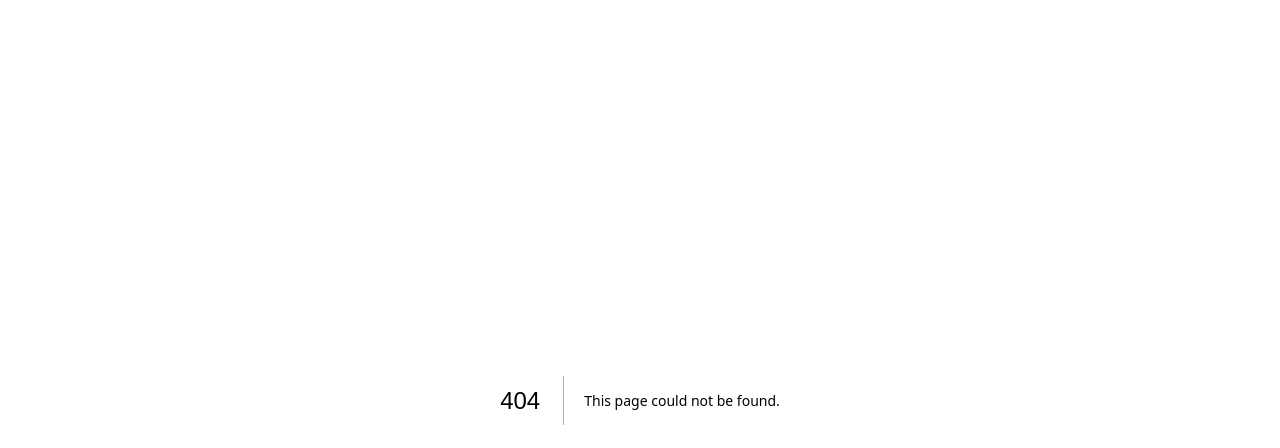
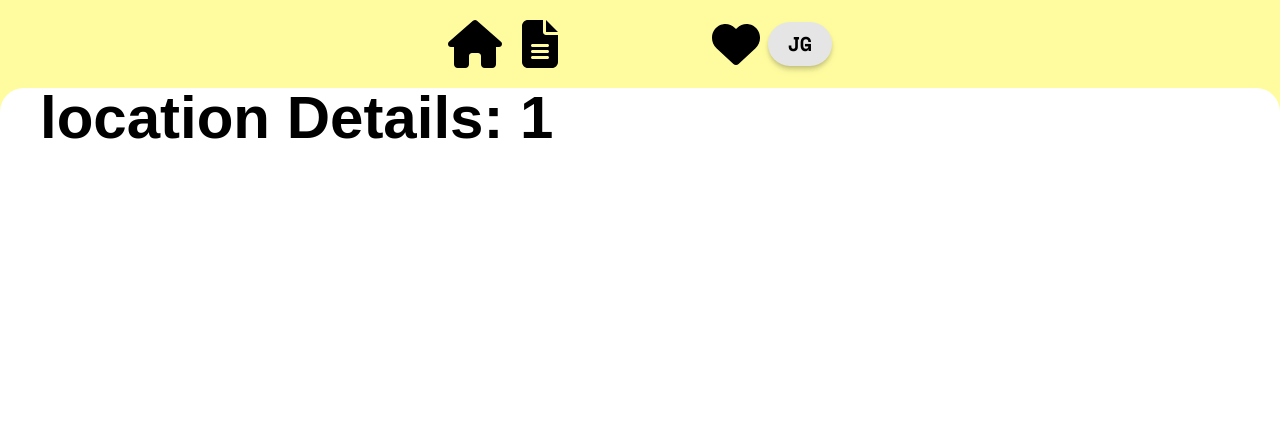
Before and after one commit to Janisgee/discovery_app, a Next.js app in the folder app/nextjs-discovery/: page /dashboard/location/1 in a window 1280 px wide. Before the commit this address had no page. Shown: the top 448 px of the page. Built offline with nearby package versions, Linux system fonts and the light colour scheme; a web font is replaced by a local one.

Commit message:
Refactioring code and created template for reusing as page background

```diff
--- /dev/null
+++ b/app/nextjs-discovery/src/app/dashboard/location/[location]/page.js
@@ -0,0 +1,17 @@
+'use client';
+
+import AppTemplate from '@/app/ui/template/appTemplate';
+
+import { useParams } from 'next/navigation';
+
+export default function LocationPlace() {
+  const params = useParams();
+  console.log(params.location);
+  return (
+    <div>
+      <AppTemplate>
+        <h1> location Details: {params.location}</h1>
+      </AppTemplate>
+    </div>
+  );
+}
--- a/app/nextjs-discovery/src/app/ui/buttons.js
+++ b/app/nextjs-discovery/src/app/ui/buttons.js
@@ -2,10 +2,8 @@ import Link from 'next/link';
 
 export function Button({ useFor, link, color }) {
   return (
-    <div>
-      <Link href={link}>
-        <button className={`font-space_mono ${color}`}>{useFor}</button>
-      </Link>
-    </div>
+    <Link href={link}>
+      <button className={`font-space_mono ${color}`}>{useFor}</button>
+    </Link>
   );
 }
--- /dev/null
+++ b/app/nextjs-discovery/src/app/ui/template/appTemplate.js
@@ -0,0 +1,37 @@
+import { FontAwesomeIcon } from '@fortawesome/react-fontawesome';
+
+import {
+  faFileLines,
+  faHeart,
+  faHouse,
+} from '@fortawesome/free-solid-svg-icons';
+
+import { Button } from '@/app/ui/buttons';
+
+export default function AppTemplate({ children }) {
+  return (
+    <div className='font-inter background-yellow'>
+      <div className='py-5 px-5'>
+        <div className='block-center'>
+          <div className='w-full max-w-sm flex justify-between'>
+            <div>
+              <span className='mr-5'>
+                <FontAwesomeIcon icon={faHouse} size='3x' />
+              </span>
+              <FontAwesomeIcon icon={faFileLines} size='3x' />
+            </div>
+            <div class='flex items-center justify-center'>
+              <FontAwesomeIcon icon={faHeart} size='3x' />
+              <span className=' ml-2 inline items-start text-xl'>
+                <Button useFor='JG' link='/dashboard/home' color='btn-grey' />
+              </span>
+            </div>
+          </div>
+        </div>
+      </div>
+      <div className='bg-white rounded-t-3xl '>
+        <div className='px-10 pb-10'>{children}</div>
+      </div>
+    </div>
+  );
+}
--- /dev/null
+++ b/app/nextjs-discovery/src/app/ui/template/homeTemplate.js
@@ -0,0 +1,21 @@
+import { FontAwesomeIcon } from '@fortawesome/react-fontawesome';
+
+import { faFileLines, faHeart } from '@fortawesome/free-solid-svg-icons';
+
+export default function AppTemplate({ children }) {
+  return (
+    <div className='font-inter background-yellow'>
+      <div className='py-5 px-10'>
+        <div className='block-center'>
+          <div className='w-full max-w-sm flex justify-between'>
+            <FontAwesomeIcon icon={faFileLines} size='3x' />
+            <FontAwesomeIcon icon={faHeart} size='3x' />
+          </div>
+        </div>
+      </div>
+      <div className='bg-white rounded-t-3xl '>
+        <div className='px-10 pb-10'>{children}</div>
+      </div>
+    </div>
+  );
+}
```
